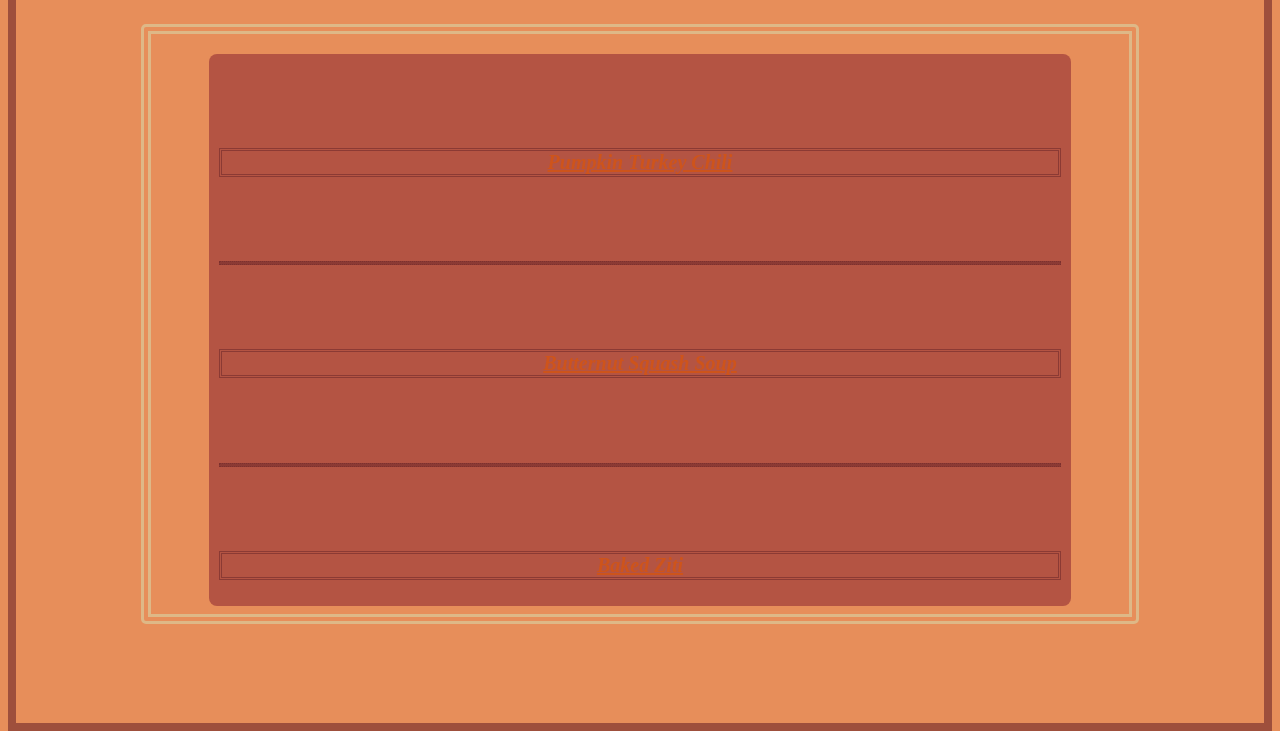
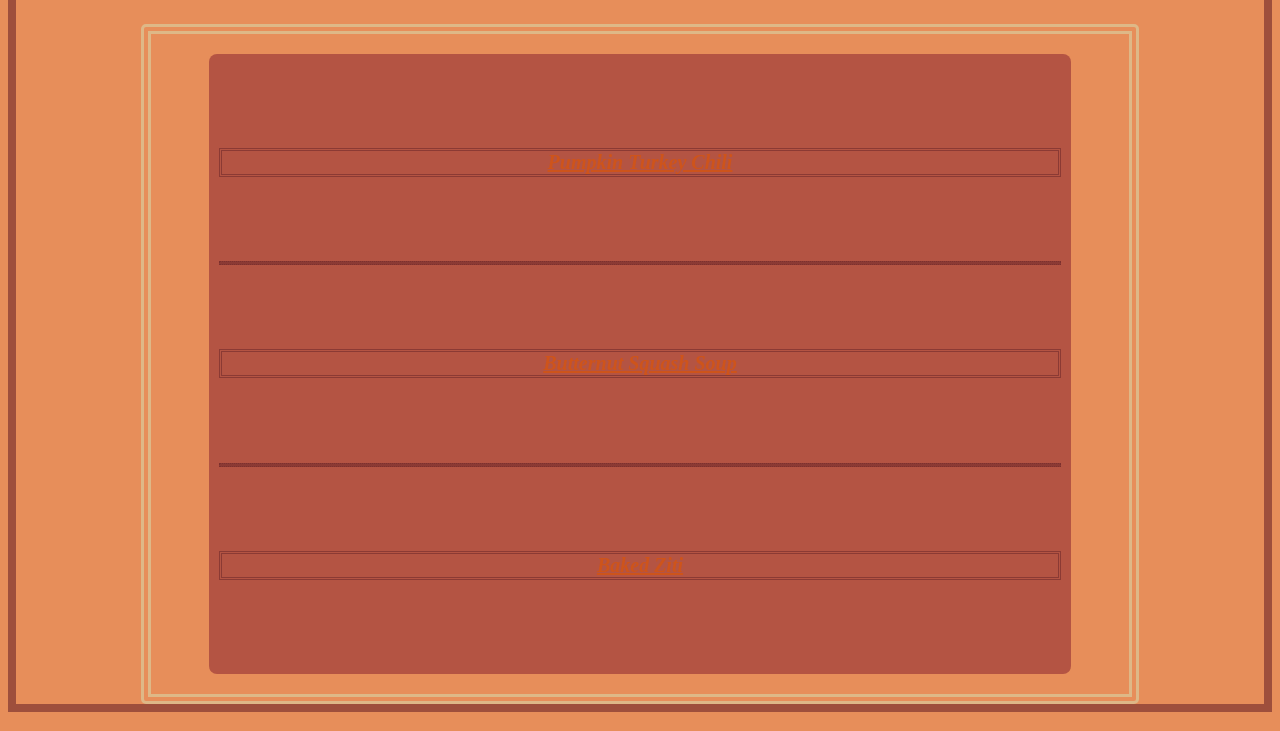
Before and after one commit to goliathgrouper/odin-recipes, a plain HTML site: page index.html in a window 1280 px wide. Shown: the part 93-824 px from the top of the page. Drawn offline with Linux system fonts and the light colour scheme.

Commit message:
Fix the issue with overlaping elements

```diff
--- a/styles/style.css
+++ b/styles/style.css
@@ -1,6 +1,4 @@
-html {
-    height: 100%
-}
+
 
 h1 {
     font-size: 40px;
@@ -11,7 +9,6 @@ body {
     color: rgb(175, 14, 14);
     font-family: "Times New Roman", serif;
     text-align: center;
-    height: 100%;
     border: 8px solid rgba(116, 43, 43, 0.63)
 }
 
@@ -20,7 +17,7 @@ ul {
     list-style: none;
     padding: 10px;
     margin: 10px 5%;
-    height: 95%;
+
     border-radius: 8px;
 }
 
```
